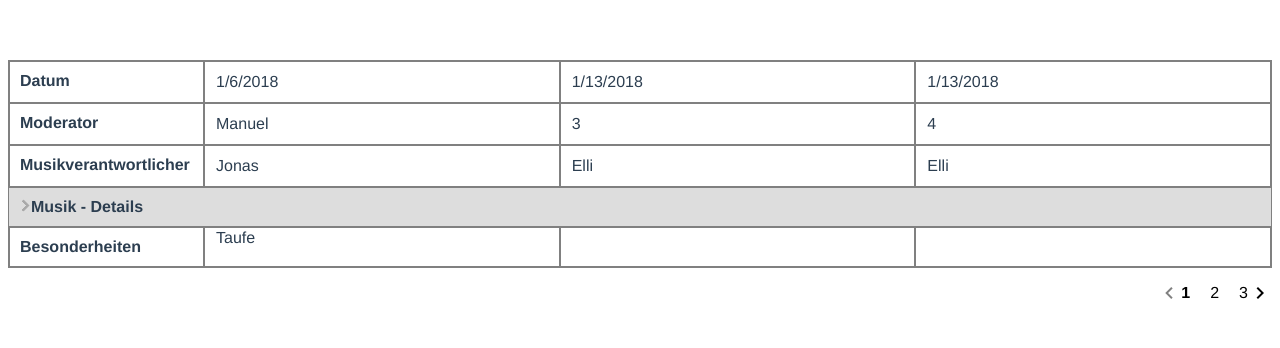
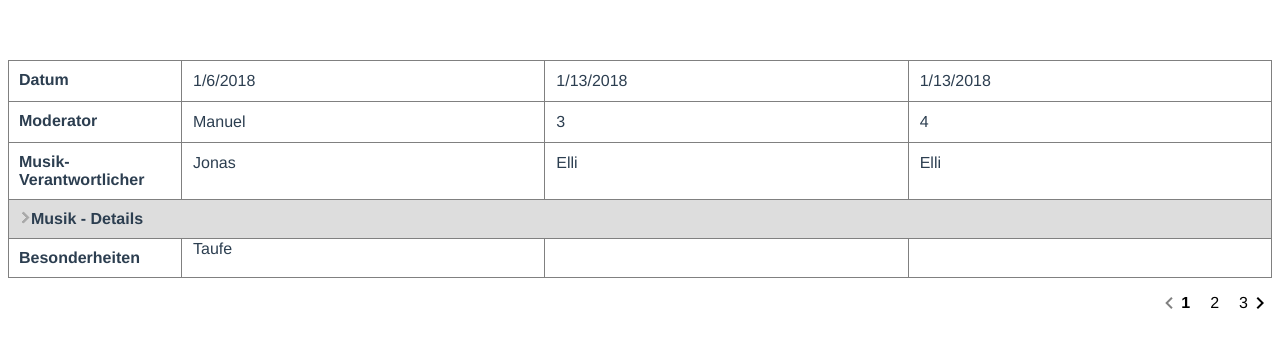
Before and after one commit to JuliaNeumann/edittables, a Vue app: page / in a window 1280 px wide. Shown: the top 348 px of the page. Built offline with nearby package versions, Linux system fonts and the light colour scheme.

Commit message:
styling fixes

```diff
--- a/src/components/EditTable.vue
+++ b/src/components/EditTable.vue
@@ -37,7 +37,7 @@
             content: 'Moderator'
           },
           {
-            content: 'Musikverantwortlicher'
+            content: 'Musik-Verantwortlicher'
           },
           {
             content: 'Musiker',
--- a/src/components/TableCell.vue
+++ b/src/components/TableCell.vue
@@ -1,5 +1,5 @@
 <template>
-    <td class="cell">
+    <td class="cell" :style="inlineStyles">
         <div class="cell__content"
              @click="startEdit"
              @focus="startEdit"
@@ -33,15 +33,25 @@
     ],
     data: function () {
       return {
-        editMode: false
+        editMode: false,
+        currentHeight: false
+      }
+    },
+    computed: {
+      inlineStyles () {
+        return this.currentHeight ? {
+          height: `${this.currentHeight}px`
+        } : {}
       }
     },
     methods: {
       startEdit: function () {
+        this.currentHeight = this.$el.clientHeight
         this.editMode = true
       },
       stopEdit: function () {
         this.editMode = false
+        this.currentHeight = false
       }
     }
   }
@@ -50,7 +60,10 @@
 <style scoped>
     .cell {
         flex: 1;
-        border: 1px solid grey;
+        border-bottom: 1px solid grey;
+    }
+    .cell:not(:last-child) {
+        border-right: 1px solid gray;
     }
     .cell__content {
         padding: 10px;
--- a/src/components/TableGroupHeader.vue
+++ b/src/components/TableGroupHeader.vue
@@ -1,5 +1,5 @@
 <template>
-    <tr>
+    <tr class="row">
         <td :colspan="cols" class="group-header">
             <ArrowToggle :direction="this.open ? 'down' : 'right'"/>
             <strong>{{ text }}</strong>
@@ -23,11 +23,15 @@
 </script>
 
 <style scoped>
+    .row {
+        display: flex;
+    }
     .group-header {
-        border: 1px solid grey;
+        border-bottom: 1px solid grey;
         text-align: left;
         background-color: #ddd;
         padding: 10px;
         cursor: pointer;
+        width: 100%;
     }
 </style>
--- a/src/components/TableHead.vue
+++ b/src/components/TableHead.vue
@@ -17,8 +17,10 @@
     .head {
         width: 100px;
         word-break: break-all;
+        word-break: break-word;
         hyphens: auto;
-        border: 1px solid grey;
+        border-right: 1px solid grey;
+        border-bottom: 1px solid grey;
         padding: 10px;
         text-align: left;
     }
--- a/src/components/TableView.vue
+++ b/src/components/TableView.vue
@@ -106,6 +106,10 @@
 </script>
 
 <style scoped>
+    .table-view,
+    .table-view * {
+        box-sizing: border-box;
+    }
     .table-view {
         width: 100%;
     }
@@ -117,8 +121,10 @@
     .table {
         border-collapse: collapse;
         border-spacing: 0;
-        width: 100%;
+        display: flex;
+        flex-direction: column;
         border: 1px solid grey;
+        border-bottom: none;
     }
     .row {
         display: flex;
--- a/src/components/inputs/MultiLineInput.vue
+++ b/src/components/inputs/MultiLineInput.vue
@@ -1,5 +1,5 @@
 <template>
-    <textarea @blur="saveNewValue" @keydown.tab="saveNewValue" ref="inputField" v-model="inputContent"></textarea>
+    <textarea class="textarea" @blur="saveNewValue" @keydown.tab="saveNewValue" ref="inputField" v-model="inputContent"></textarea>
 </template>
 
 <script>
@@ -15,3 +15,11 @@
     mixins: [inputMixin]
   }
 </script>
+
+<style scoped>
+    .textarea {
+        width: 100%;
+        height: 100%;
+        box-sizing: border-box;
+    }
+</style>
--- a/src/components/inputs/SingleLineInput.vue
+++ b/src/components/inputs/SingleLineInput.vue
@@ -1,5 +1,5 @@
 <template>
-    <input @blur="saveNewValue" @keydown.enter.tab="saveNewValue" ref="inputField" type="text" v-model="inputContent" />
+    <input class="input" @blur="saveNewValue" @keydown.enter.tab="saveNewValue" ref="inputField" type="text" v-model="inputContent" />
 </template>
 
 <script>
@@ -15,3 +15,11 @@
     mixins: [inputMixin]
   }
 </script>
+
+<style scoped>
+    .input {
+        width: 100%;
+        height: 100%;
+        box-sizing: border-box;
+    }
+</style>
```
